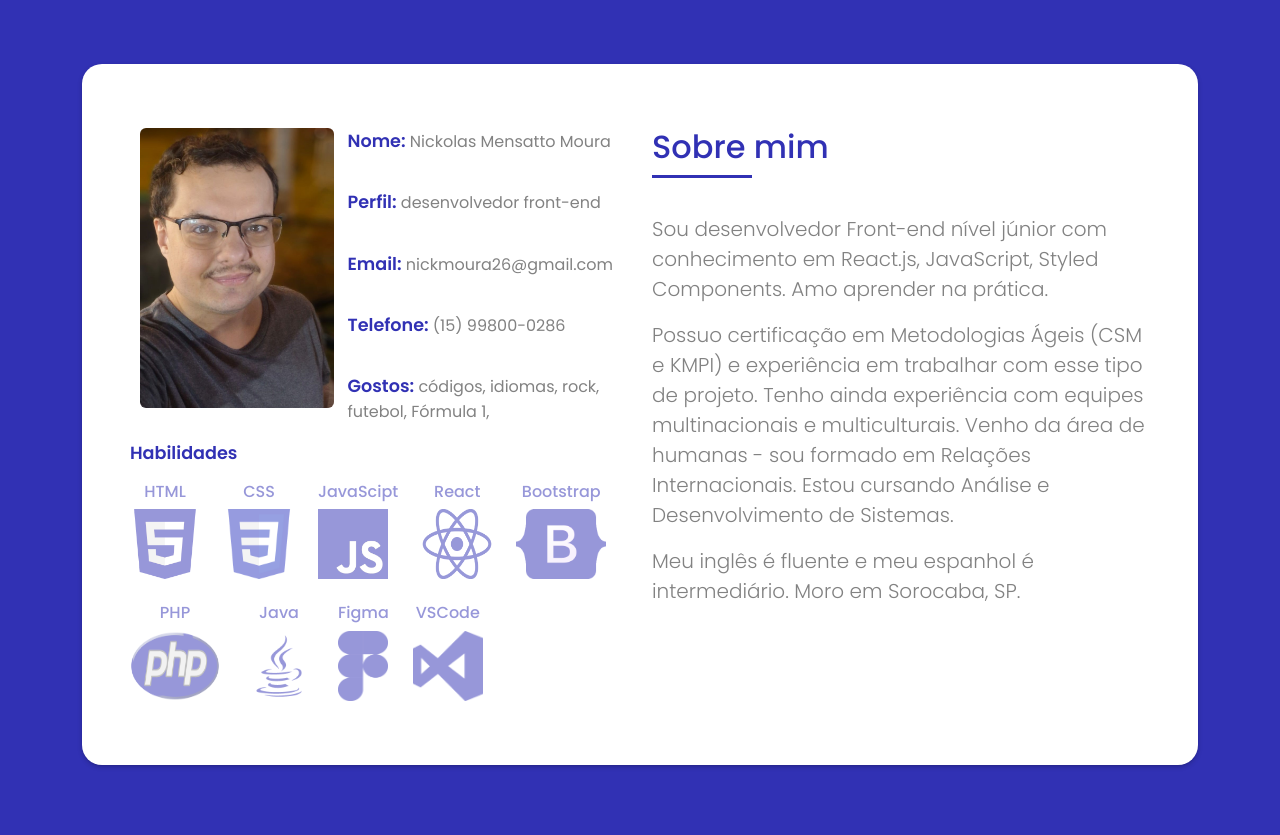
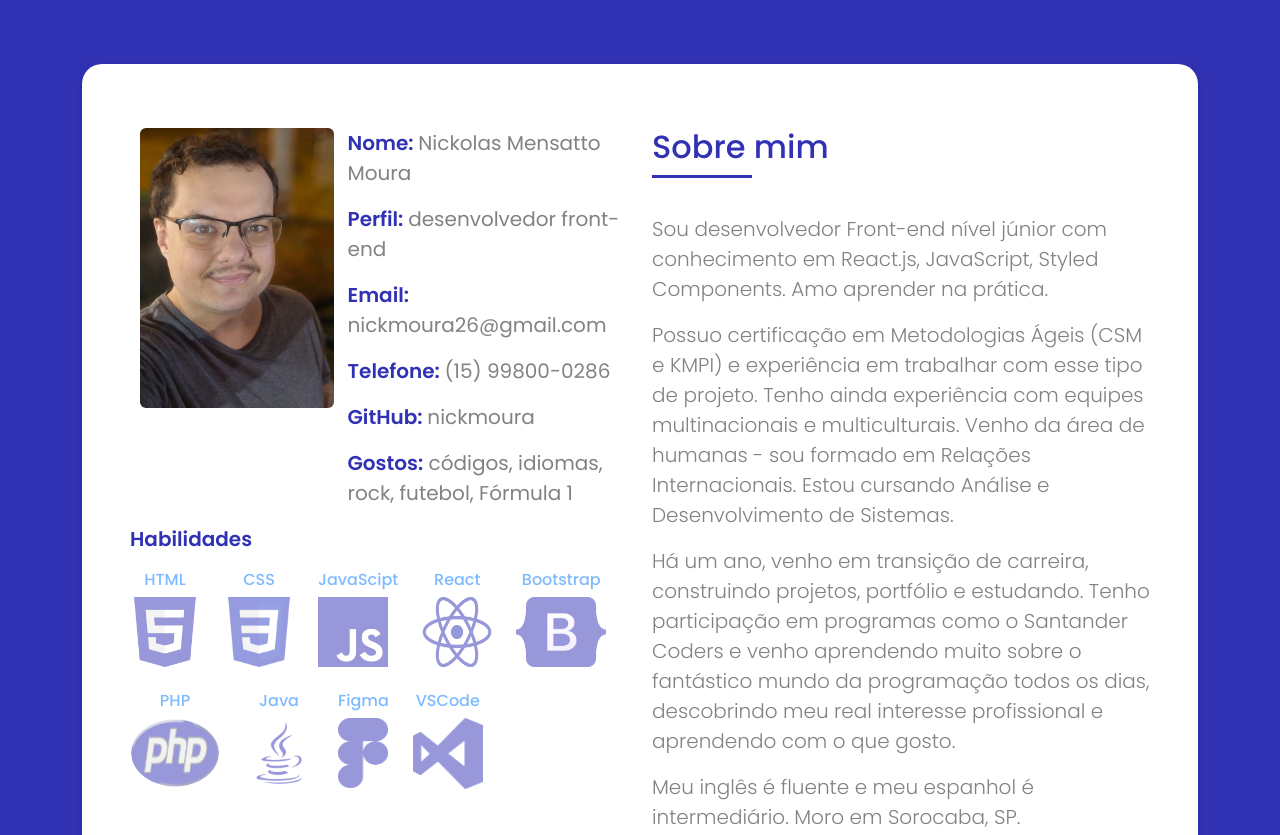
Before and after one commit to nickmoura/portfolio, a plain HTML site: page index.html in a window 1280 px wide. Shown: the part 800-1635 px from the top of the page. Drawn offline with Linux system fonts and the light colour scheme.

Commit message:
PTF-26 same font sizes in about

```diff
--- a/assets/css/index.css
+++ b/assets/css/index.css
@@ -29,9 +29,14 @@ body {
 
 div.about-info {
 	display: flex;
+	font-size: 20px;
 	flex-direction: column;
 	justify-content: space-between;
 	height: 100%;
+}
+
+.title-s {
+	font-size: 20px;
 }
 
 .box-shadow-full {
@@ -95,7 +100,7 @@ footer {
 
 .stack-name {
 	text-align: center;
-	color: #3131b4;
+	color: #0078ff;
 }
 
 .stack-info {
--- a/index.html
+++ b/index.html
@@ -123,7 +123,9 @@
                               class="email-link">nickmoura26@gmail.com</a></span></p>
                         <p><span class="title-s">Telefone: </span> <span><a href="https://wa.me/5515998000286"
                               class="link-wpp">(15) 99800-0286</a></span></p>
-                        <p><span class="title-s">Gostos:</span> <span>códigos, idiomas, rock, futebol, Fórmula 1, </span></p>
+                              <p><span class="title-s">GitHub: </span> <span><a href="https://github.com/nickmoura"
+                                class="link-wpp">nickmoura</a></span></p>
+                        <p><span class="title-s">Gostos:</span> <span>códigos, idiomas, rock, futebol, Fórmula 1 </span></p>
                       </div>
                     </div>
                   </div>
@@ -187,6 +189,9 @@
                       trabalhar com esse tipo de projeto. Tenho ainda experiência com equipes multinacionais e
                       multiculturais. Venho da área de humanas - sou formado em Relações Internacionais. Estou cursando
                       Análise e Desenvolvimento de Sistemas.
+                    </p>
+                    <p class="lead">
+                      Há um ano, venho em transição de carreira, construindo projetos, portfólio e estudando. Tenho participação em programas como o Santander Coders e venho aprendendo muito sobre o fantástico mundo da programação todos os dias, descobrindo meu real interesse profissional e aprendendo com o que gosto.
                     </p>
                     <p class="lead">
                       Meu inglês é fluente e meu espanhol é intermediário. Moro em Sorocaba, SP.
```
